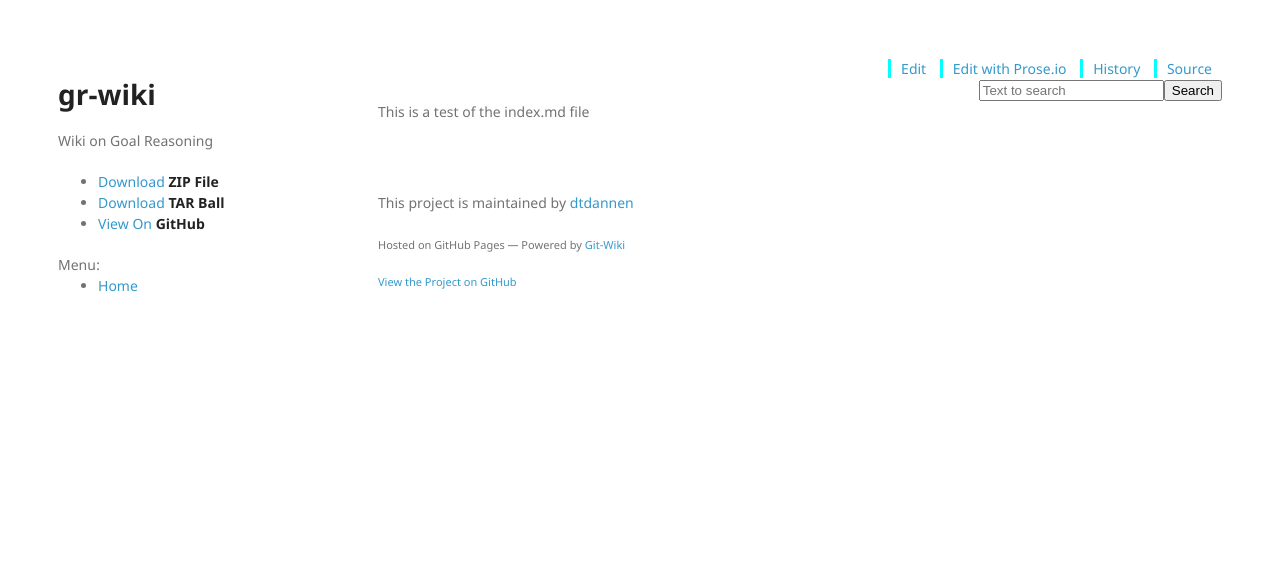
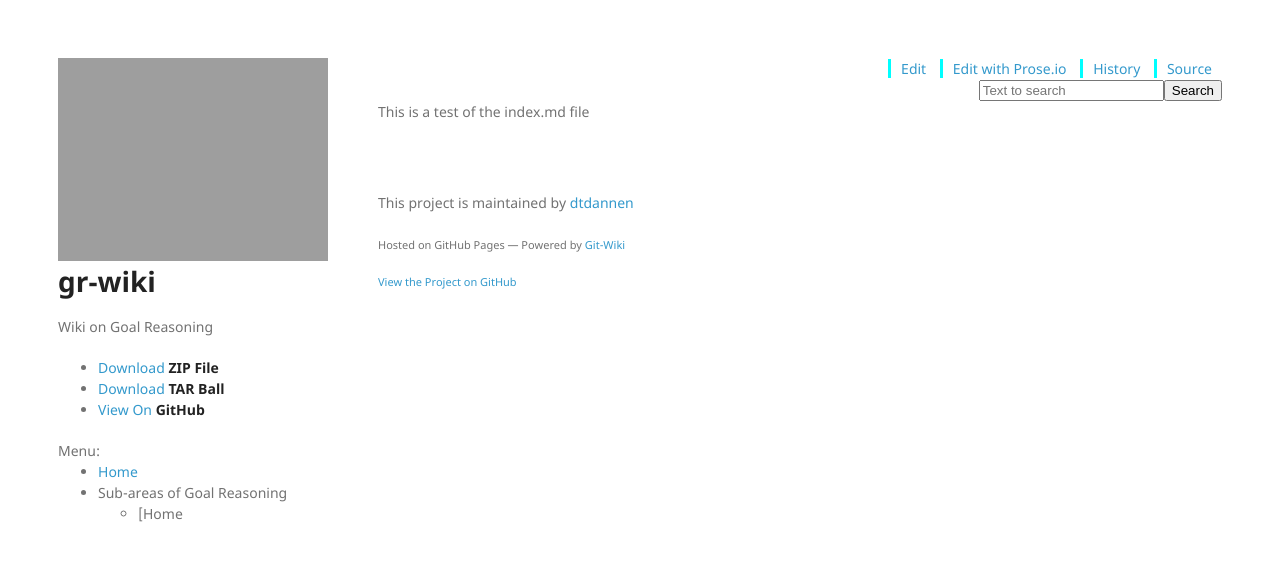
Before and after one commit to dtdannen/grwiki, a Jekyll site: the page built from index.md, in a window 1280 px wide. Shown: the top 561 px of the page. Built offline with Jekyll 4.4.1, drawn with Linux system fonts in a browser that asks for light colours; nearby versions of some CDN libraries; our own code applies the rules of GitHub Pages for plain Markdown files.

Commit message:
updated wiki

```diff
--- a/_includes/sidebar.html
+++ b/_includes/sidebar.html
@@ -2,4 +2,8 @@ Menu:
 
 <ul>
   <li><a href="/git-wiki/">Home</a></li>
+  <li>Sub-areas of Goal Reasoning</li>
+  <ul>
+    <li>[Home</a></li>
+  </ul>
 </ul>
--- a/_layouts/default.html
+++ b/_layouts/default.html
@@ -27,7 +27,7 @@
   <body>
     <div class="wrapper">
       <header>
-        <a href="{{ '/' | relative_url }}"><img src="{{ site.logo_url }}">
+        <a href="{{ '/' | relative_url }}"><img src="![GR Pic](GR-AI-Mag-image.png)">
           <h1>{{ site.title | default: site.github.repository_name }}</h1>
         </a>
         <p>{{ site.description | default: site.github.project_tagline }}</p>
```
